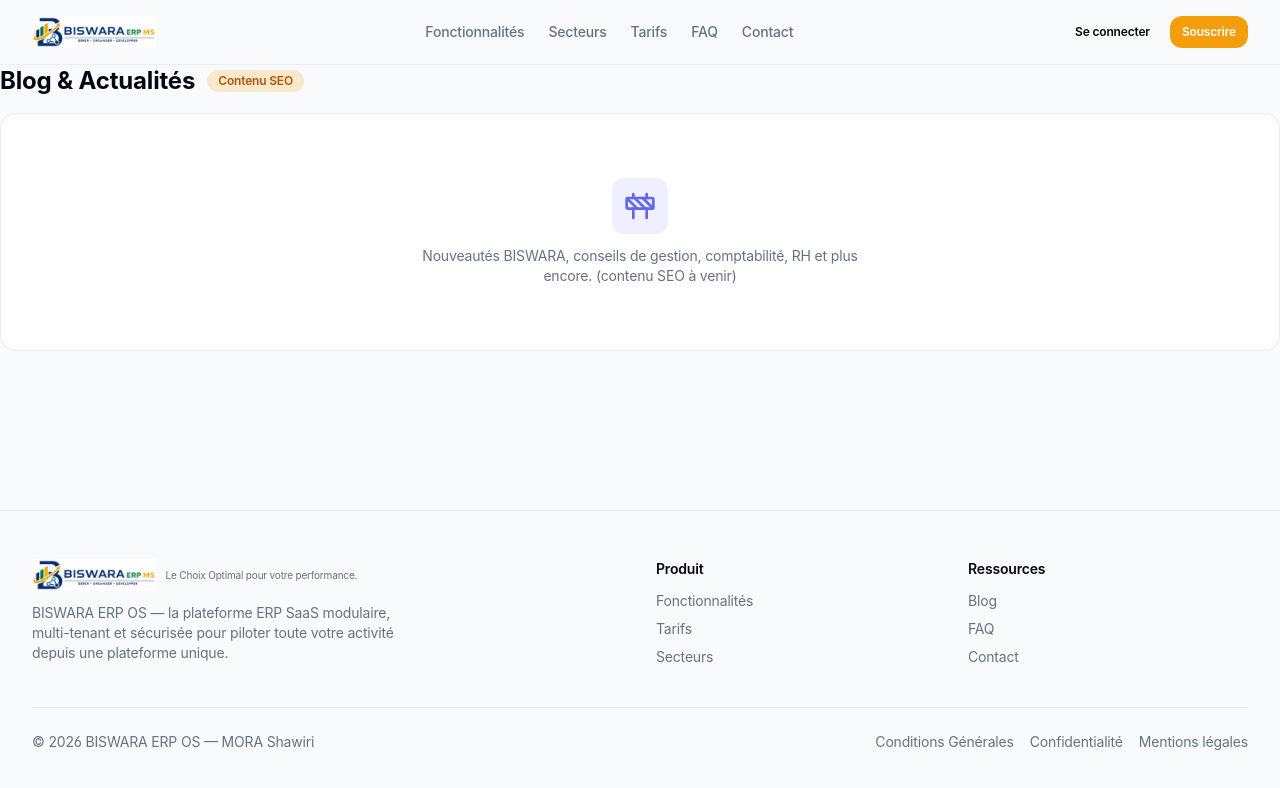
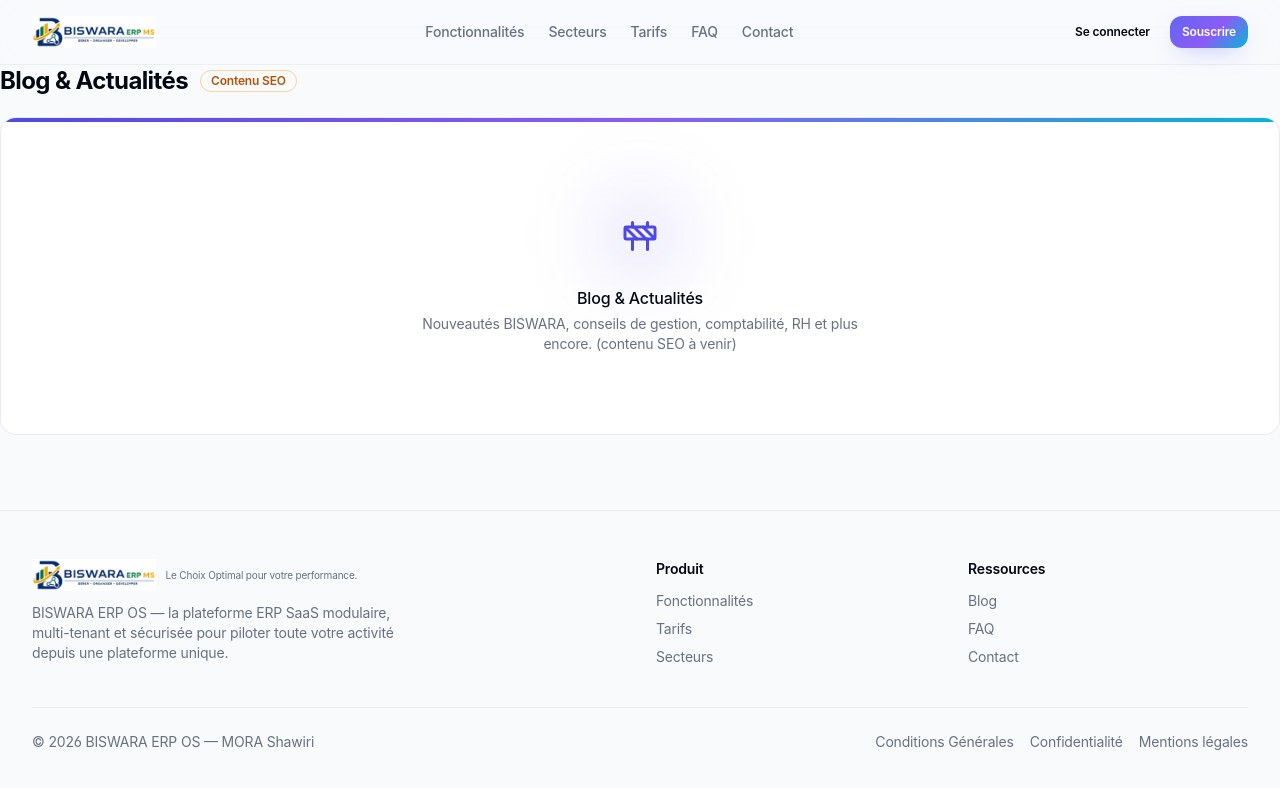
Before and after one commit to rmshawiri/BISWARA-ERP, a Next.js app: page /blog in a window 1280 px wide. Shown: the top 788 px of the page. Built offline with nearby package versions, Linux system fonts and the light colour scheme; no server answers.

Commit message:
feat(design): placeholders + navbar/footer premium, cohérence visuelle

```diff
--- a/src/components/common/placeholder-section.tsx
+++ b/src/components/common/placeholder-section.tsx
@@ -3,7 +3,7 @@
 import { Badge } from "@/components/ui/badge";
 
 /**
- * Écran provisoire pour un module en cours de construction.
+ * Écran provisoire d'un module en construction (style premium).
  * Sera remplacé par le module réel au sprint correspondant.
  */
 export function PlaceholderSection({
@@ -16,17 +16,26 @@
   sprint: string;
 }) {
   return (
-    <div className="space-y-4">
+    <div className="space-y-5 animate-in-up">
       <div className="flex items-center gap-3">
-        <h1 className="text-2xl font-bold">{title}</h1>
-        <Badge variant="gold">{sprint}</Badge>
+        <h1 className="text-2xl font-bold tracking-tight">{title}</h1>
+        <Badge variant="outline" className="border-biswara-gold-500/40 text-biswara-gold-700">
+          {sprint}
+        </Badge>
       </div>
-      <Card>
-        <CardContent className="flex flex-col items-center justify-center gap-3 py-16 text-center">
-          <div className="rounded-xl bg-biswara-blue/10 p-3 text-biswara-blue">
-            <Construction className="h-8 w-8" />
+      <Card className="overflow-hidden">
+        <div className="h-1 w-full bg-gradient-to-r from-primary via-biswara-violet-500 to-biswara-cyan-500" />
+        <CardContent className="flex flex-col items-center justify-center gap-4 px-6 py-20 text-center">
+          <div className="relative">
+            <div className="absolute inset-0 rounded-2xl bg-primary/20 blur-2xl" />
+            <div className="relative rounded-2xl bg-gradient-to-br from-primary/12 to-biswara-violet-500/12 p-4 text-primary">
+              <Construction className="h-9 w-9" />
+            </div>
           </div>
-          <p className="max-w-md text-sm text-muted-foreground">{description}</p>
+          <div>
+            <p className="font-medium">{title}</p>
+            <p className="mx-auto mt-1 max-w-md text-sm text-muted-foreground">{description}</p>
+          </div>
         </CardContent>
       </Card>
     </div>
--- a/src/components/layout/public-navbar.tsx
+++ b/src/components/layout/public-navbar.tsx
@@ -6,53 +6,34 @@
 
 export function PublicNavbar() {
   return (
-    <header className="sticky top-0 z-40 w-full border-b border-border/60 bg-background/80 backdrop-blur supports-[backdrop-filter]:bg-background/60">
+    <header className="sticky top-0 z-40 w-full border-b border-border/60 bg-background/70 backdrop-blur-xl">
       <div className="mx-auto flex h-16 max-w-7xl items-center justify-between px-4 sm:px-6 lg:px-8">
         <Link href="/" aria-label="BISWARA - Accueil">
           <BiswaraLogo />
         </Link>
 
         <nav className="hidden items-center gap-6 text-sm font-medium text-muted-foreground md:flex">
-          <Link href="/#fonctionnalites" className="transition-colors hover:text-foreground">
-            Fonctionnalités
-          </Link>
-          <Link href="/#secteurs" className="transition-colors hover:text-foreground">
-            Secteurs
-          </Link>
-          <Link href="/pricing" className="transition-colors hover:text-foreground">
-            Tarifs
-          </Link>
-          <Link href="/faq" className="transition-colors hover:text-foreground">
-            FAQ
-          </Link>
-          <Link href="/contact" className="transition-colors hover:text-foreground">
-            Contact
-          </Link>
+          <Link href="/#fonctionnalites" className="transition-colors hover:text-foreground">Fonctionnalités</Link>
+          <Link href="/#secteurs" className="transition-colors hover:text-foreground">Secteurs</Link>
+          <Link href="/pricing" className="transition-colors hover:text-foreground">Tarifs</Link>
+          <Link href="/faq" className="transition-colors hover:text-foreground">FAQ</Link>
+          <Link href="/contact" className="transition-colors hover:text-foreground">Contact</Link>
         </nav>
 
         <div className="hidden items-center gap-2 md:flex">
           <Link href="/login">
-            <Button variant="ghost" size="sm">
-              Se connecter
-            </Button>
+            <Button variant="ghost" size="sm">Se connecter</Button>
           </Link>
           <a
             href={`https://wa.me/${siteConfig.whatsappNumber.replace("+", "")}`}
             target="_blank"
             rel="noopener noreferrer"
           >
-            <Button variant="accent" size="sm">
-              Souscrire
-            </Button>
+            <Button variant="gradient" size="sm">Souscrire</Button>
           </a>
         </div>
 
-        <Button
-          variant="ghost"
-          size="icon"
-          className="md:hidden"
-          aria-label="Menu"
-        >
+        <Button variant="ghost" size="icon" className="md:hidden" aria-label="Menu">
           <Menu className="h-5 w-5" />
         </Button>
       </div>
```
